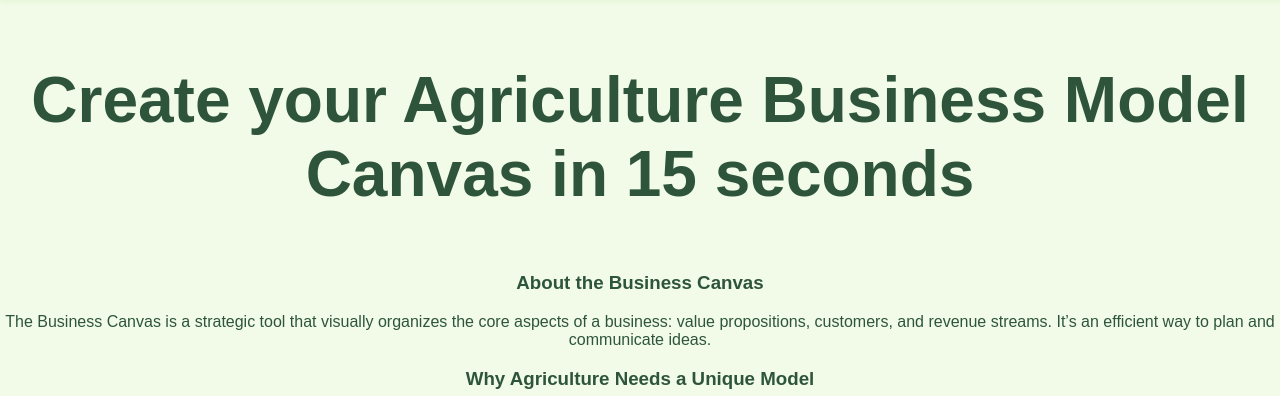
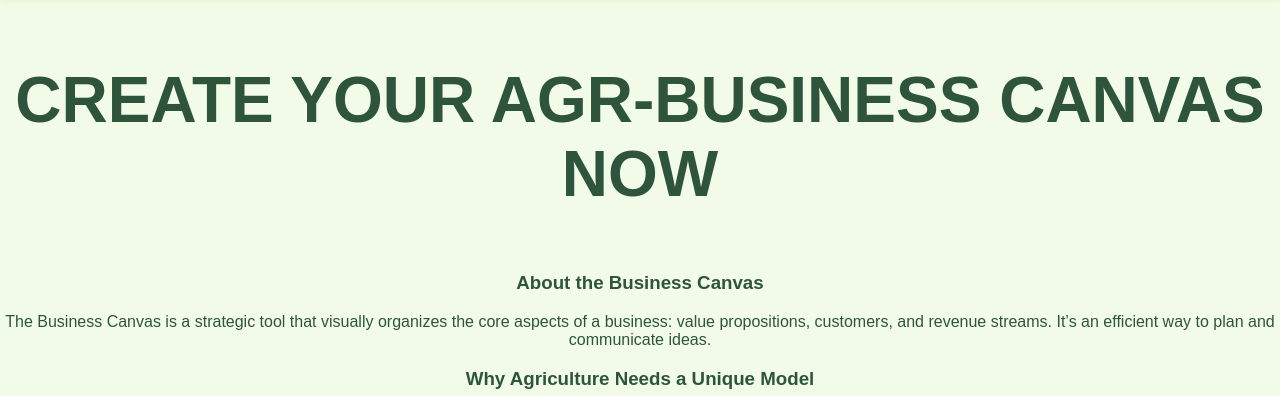
Before and after one commit to Seele28/Agr-Business-Plan-Canvas, a Flask app: page / in a window 1280 px wide. Shown: the part 38-434 px from the top of the page. Run offline with Flask 3, Linux system fonts and the light colour scheme.

Commit message:
Update index.html

```diff
--- a/BMC-qwen_model_PH/templates/index.html
+++ b/BMC-qwen_model_PH/templates/index.html
@@ -18,7 +18,7 @@
     <div class="container-index">
         <!-- Title Section -->
         <div class="title">
-            <h1>Create your Agriculture Business Model Canvas in 15 seconds</h1>
+            <h1>CREATE YOUR AGR-BUSINESS CANVAS NOW</h1>
         </div>
 
         <!-- Description Section -->
```
